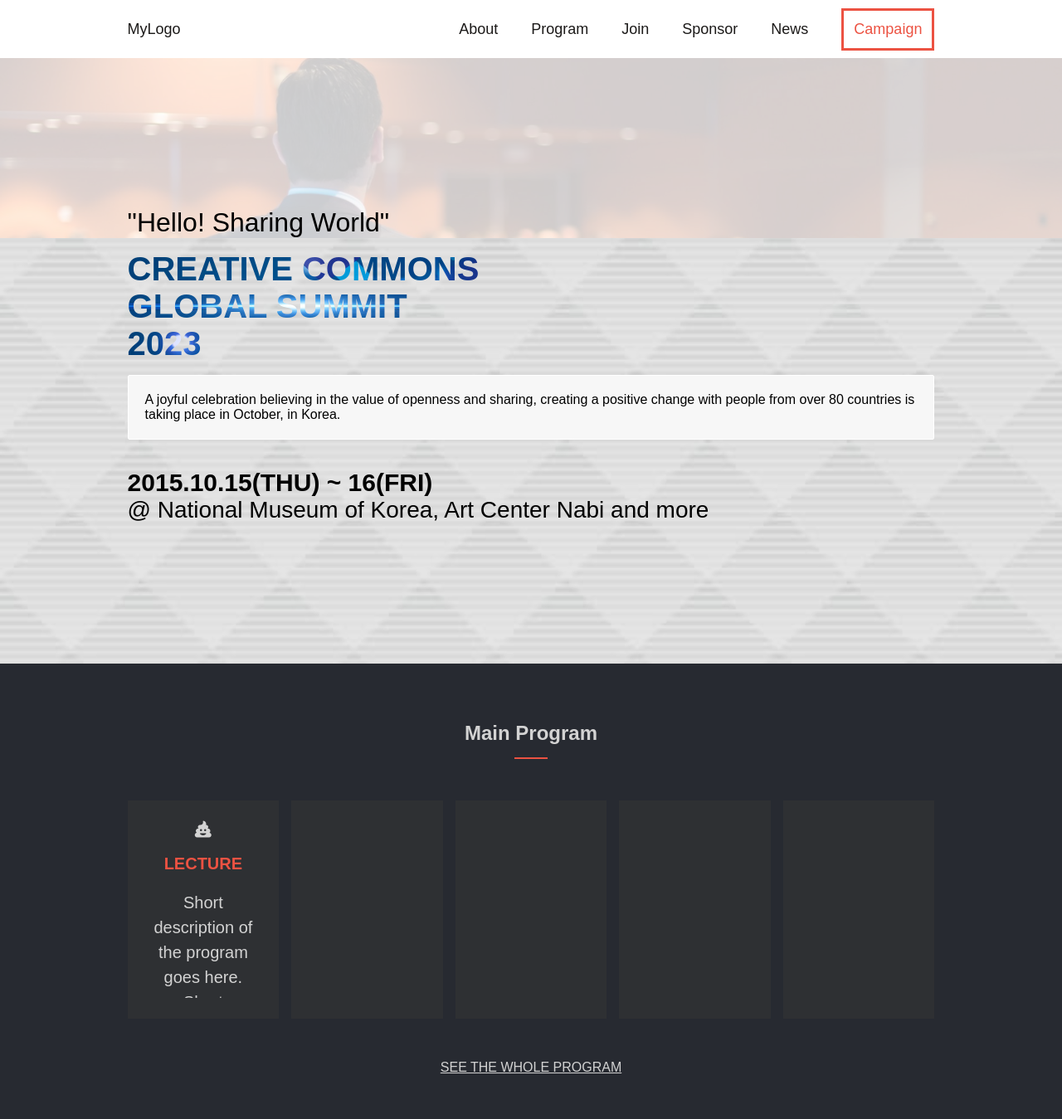
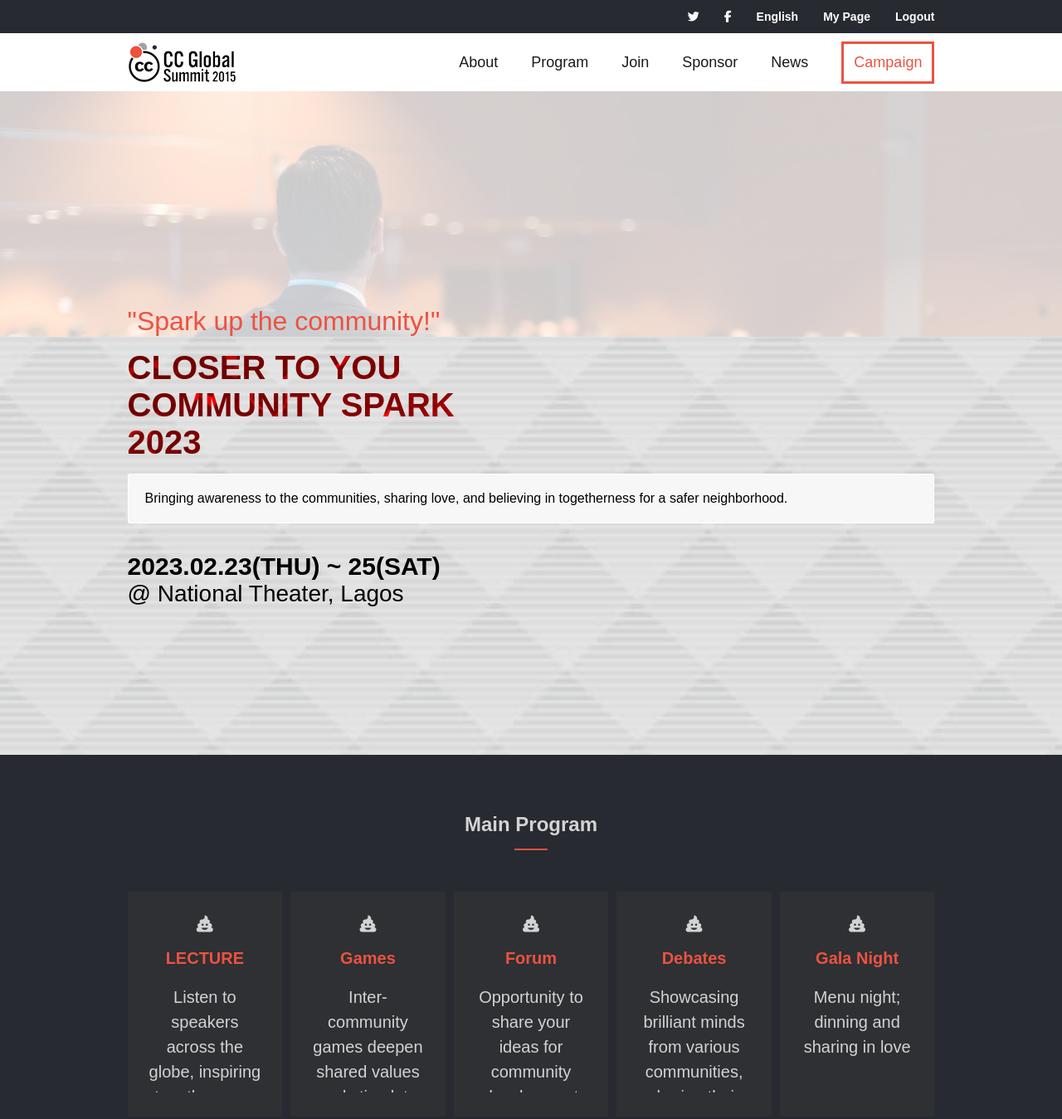
Before and after one commit to adamilare/Capstone-1, a website: page index.html in a window 1280 px wide. Shown: the top 1349 px of the page at 83% size. Drawn offline with Linux system fonts and the light colour scheme.

Commit message:
Basic setup update

```diff
--- a/css/index.css
+++ b/css/index.css
@@ -49,13 +49,13 @@
 }
 
 nav,
-footer,
+#about-intro,
 #programs,
 #speakers,
 #partners #intro .greeting,
-#about-intro,
 #program-logo,
-#past-event {
+#past-event,
+footer {
   padding-left: var(--m-lr-padding);
   padding-right: var(--m-lr-padding);
 }
@@ -77,6 +77,20 @@
   background-color: transparent;
 
   /* background-color: #fff; */
+}
+
+a {
+  font-style: normal;
+  text-decoration: none;
+}
+
+nav a {
+  text-decoration: none;
+  font-family: var(--font-latio);
+  display: flex;
+  align-items: center;
+  text-align: center;
+  color: inherit;
 }
 
 nav a:hover,
@@ -109,20 +123,6 @@
   display: flex;
   flex-direction: column;
   gap: 30px;
-}
-
-a {
-  font-style: normal;
-  text-decoration: none;
-}
-
-nav a {
-  text-decoration: none;
-  font-family: var(--font-latio);
-  display: flex;
-  align-items: center;
-  text-align: center;
-  color: inherit;
 }
 
 .campaign {
@@ -171,7 +171,8 @@
 
 #about-intro {
   min-height: calc(100vh - var(--nav-h-m));
-  margin-top: var(--nav-h-m);
+
+  /* margin-top: var(--nav-h-m); */
   padding: 70px var(--m-lr-padding);
   flex-direction: column;
   align-items: center;
@@ -187,7 +188,7 @@
 }
 
 #intro h1 {
-  background: url(/images/bk.jpg) 0 0 / cover no-repeat;
+  background: url(/images/mask-h1.jpg) 0 0 / cover no-repeat;
   -webkit-background-clip: text;
   -webkit-text-fill-color: transparent;
 }
@@ -204,6 +205,7 @@
   font-size: 32px;
   display: flex;
   align-items: flex-end;
+  color: var(--color-1);
   padding: 0 var(--m-lr-padding);
   padding-top: 80px;
   background-color: var(--color-4);
@@ -246,6 +248,10 @@
   align-items: center;
 }
 
+footer img {
+  max-width: 100%;
+}
+
 #programs,
 #partners {
   background-color: #272a31;
@@ -272,9 +278,7 @@
 
 #programs-list {
   flex-direction: column;
-
-  /* margin-top: 50px; */
-  gap: 15px;
+  gap: 10px;
 }
 
 .prog-item {
@@ -285,6 +289,11 @@
   background: color(var(var(--color-3)), opacity(0.8));
   background-color: rgba(55, 55, 55, 0.5);
   font-size: 20px;
+  border: 4px solid transparent;
+}
+
+.prog-item:hover {
+  border-color: var(--color-f);
 }
 
 .prog-item > div {
@@ -302,10 +311,14 @@
   font-size: 20px;
 }
 
-#programs a {
+#programs button {
+  width: 80%;
+  height: 100px;
   margin-top: 50px;
-  text-decoration: underline;
-  color: inherit;
+  font-size: 22px;
+  color: var(--color-f);
+  background-color: var(--color-1);
+  border: 1px solid var(--color-1);
 }
 
 #speakers-list {
@@ -342,15 +355,27 @@
   height: 180px;
   width: 180px;
   scale: 1;
-  /* border: 1px solid black; */
   border-radius: 4px;
   overflow: hidden;
 }
 
+.square-cap {
+  position: absolute;
+  display: inline-block;
+  width: 50%;
+  height: 50%;
+  background-image: url(/images/square.jpg);
+  background-size: 200%;
+}
+
 .speaker-img img {
+  position: relative;
+  top: 0;
   width: 100%;
   height: 100%;
   object-fit: cover;
+  margin-left: 20px;
+  margin-top: 20px;
 }
 
 .speaker-name {
@@ -371,6 +396,21 @@
 .speaker-item .dashed {
   width: 50px;
   border-bottom: 1px solid;
+}
+
+#speakers button {
+  width: 100%;
+  padding: 15px;
+  margin-top: 50px;
+  font-size: 20px;
+  color: var(--color-3);
+  cursor: pointer;
+  background-color: transparent;
+  border: 2px solid var(--color-2);
+}
+
+#speakers button i {
+  color: var(--color-1);
 }
 
 #partners-list {
@@ -405,6 +445,12 @@
   justify-content: center;
 }
 
+.past-event-item img {
+  overflow: hidden;
+  width: 100%;
+  height: 100%;
+}
+
 #program-logo-p img {
   height: 90%;
   width: 90%;
@@ -426,14 +472,8 @@
   height: 200px;
 }
 
-footer img {
-  max-width: 100%;
-}
-
-.past-event-item img {
-  overflow: hidden;
-  width: 100%;
-  height: 100%;
+#nav-mobile img {
+  width: 150px;
 }
 
 #partners img {
@@ -506,6 +546,7 @@
     display: flex;
   }
 
+  #top-div,
   nav,
   footer,
   #programs,
@@ -522,6 +563,34 @@
     margin-right: var(--d-lr-padding);
   }
 
+  #top-div {
+    display: flex;
+    height: 40px;
+    background-color: var(--color-3);
+    align-items: center;
+    justify-content: flex-end;
+    gap: 30px;
+    font-size: 14px;
+    font-weight: 600;
+    color: var(--color-f);
+  }
+
+  nav {
+    position: sticky;
+    background-color: var(--color-f);
+  }
+
+  nav img {
+    height: 50%;
+  }
+
+  .prog-item p {
+    text-align: center;
+    overflow: hidden;
+    line-height: 30px;
+    height: 130px;
+  }
+
   #intro p,
   #about-intro p {
     margin-left: var(--d-lr-padding);
@@ -530,10 +599,6 @@
     background-color: #f7f7f7;
     border: 1px solid var(--color-f);
     border-radius: 2px;
-  }
-
-  nav {
-    background-color: #fff;
   }
 
   .menu-left {
@@ -566,6 +631,11 @@
     padding-top: 80px;
   }
 
+  footer img,
+  footer div {
+    flex: 1;
+  }
+
   #programs-list {
     flex-direction: row;
   }
@@ -583,11 +653,12 @@
     gap: 20px;
   }
 
-  .prog-item p {
-    text-align: center;
-    overflow: hidden;
-    line-height: 30px;
-    height: 130px;
+  #programs a {
+    /* display: block; */
+    margin-top: 50px;
+    text-decoration: underline;
+    color: inherit;
+    justify-content: center;
   }
 
   #speakers-list {
@@ -608,6 +679,10 @@
     flex: 1;
   }
 
+  footer img {
+    max-width: 250px;
+  }
+
   #partners-list img {
     height: 60px;
     gap: 50px;
@@ -621,18 +696,13 @@
 
   footer {
     flex-direction: row;
-    gap: 20px;
+    gap: 50px;
     align-items: center;
   }
 
   #footer-details {
     gap: 20px;
     align-items: flex-start;
-  }
-
-  footer img,
-  footer div {
-    flex: 1;
   }
 }
 
--- a/index.html
+++ b/index.html
@@ -16,10 +16,17 @@
     ></script>
   </head>
   <body>
+    <div id="top-div" class="desktop">
+        <span class="fa fa-twitter"></span>
+        <span class="fa fa-facebook"></span>
+        <span>English</span>
+        <span>My Page</span>
+        <span>Logout</span>
+    </div>
     <nav id="topbar" class="d-flex">
       <a href="#" class="mobile fa fa-bars" id="mobile-menu-icon"> </a>
       <div class="desktop">
-          <div class="menu-left"><a href="index.html">MyLogo</a></div>
+          <div class="menu-left"><a href="index.html"><img src="/images/logo-c.png" alt=""></a></div>
         <div class="menu-right">
           <ul>
             <li><a href="about.html" class="nav-item">About</a></li>
@@ -35,7 +42,7 @@
     <main>
       <section id="nav-wrapper" hidden  >
         <div class="d-flex mobile" id="nav-mobile">
-          <div class="menu-left"><a href="index.html">MyLogo</a></div>
+          <div class="menu-left"><a href="index.html"><img src="/images/logo-c.png" alt="" /></a></div>
         <div class="menu-right">
           <ul>
             <li><a href="about.html" class="nav-item">About</a></li>
@@ -48,20 +55,18 @@
         </div></div>
       </section>
       <section id="intro" class="d-flex">
-        <span class="greeting">"Hello! Sharing World"</span>
+        <span class="greeting">"Spark up the community!"</span>
         <h1 class="mlr-main">
-          CREATIVE COMMONS <br />
-          GLOBAL SUMMIT<br />2023
+          Closer to you<br />
+          Community Spark<br />2023
         </h1>
         <p class="tagline mlr-main">
-          A joyful celebration believing in the value of openness and sharing,
-          creating a positive change with people from over 80 countries is
-          taking place in October, in Korea.
+          Bringing awareness to the communities, sharing love, and believing in togetherness for a safer neighborhood.
         </p>
         <div id="intro-contact">
-            <span class="f-bigger bold mlr-main">2015.10.15(THU) ~ 16(FRI)</span>
+            <span class="f-bigger bold mlr-main">2023.02.23(THU) ~ 25(SAT)</span>
         <span class="f-big mlr-main"
-          >@ National Museum of Korea, Art Center Nabi and more</span
+          >@ National Theater, Lagos</span
         >
         </div>
 
@@ -77,14 +82,39 @@
                 <i class="fa-solid fa-poo"></i>
                 <span>LECTURE</span>
             </div>
-            <p>Short description of the program goes here. Short description of the program goes here. Short description of the program goes here. Short description of the program goes here. Short description of the program goes here</p>
+            <p>Listen to speakers across the globe, inspiring togetherness.</p>
           </div>
-          <div class="prog-item"></div>
-          <div class="prog-item"></div>
-          <div class="prog-item"></div>
-          <div class="prog-item"></div>
+          <div class="prog-item">
+            <div class="d-flex">
+                <i class="fa-solid fa-poo"></i>
+                <span>Games</span>
+            </div>
+            <p>Inter-community games deepen shared values and stimulate inter-dependences essential for neighborhood.</p>
+          </div>
+          <div class="prog-item">
+            <div class="d-flex">
+                <i class="fa-solid fa-poo"></i>
+                <span>Forum</span>
+            </div>
+            <p>Opportunity to share your ideas for community development with experts and sponsors.</p>
+          </div>
+          <div class="prog-item">
+            <div class="d-flex">
+                <i class="fa-solid fa-poo"></i>
+                <span>Debates</span>
+            </div>
+            <p>Showcasing brilliant minds from various communities, sharing their perspective on progressive community.</p>
+          </div>
+          <div class="prog-item">
+            <div class="d-flex">
+                <i class="fa-solid fa-poo"></i>
+                <span>Gala Night</span>
+            </div>
+            <p>Menu night; dinning and sharing in love</p>
+          </div>
         </div>
-        <a href="">SEE THE WHOLE PROGRAM</a>
+        <a class="desktop" href="">SEE THE WHOLE PROGRAM</a>
+        <button class="mobile">Join Community Spark 2023</button>
       </section>
       <section id="speakers">
         <hgroup>
@@ -93,9 +123,10 @@
         </hgroup>
         <div id="speakers-list">
           <div class="speaker-item">
-            <span class="speaker-img">
+            <div class="speaker-img">
+                <span class="square-cap"></span>
                 <img src="/images/conference.jpg"></img>
-            </span>
+            </div>
             <div class="speaker-info">
               <span class="speaker-name">Yuna Kim</span>
               <span class="speaker-title">Preffesor of Languages at the university of Lagos</span>
@@ -149,6 +180,7 @@
             </div>
           </div>
         </div>
+            <button class="mobile">More <i class="fa-solid fa-chevron-down"></i></button>
       </section>
       <section id="partners">
         <hgroup>
--- a/js/index.js
+++ b/js/index.js
@@ -1,14 +1,14 @@
 function mobileMenuClicked() {
-  let menu = document.getElementById("mobile-menu-icon");
-  menu.classList.toggle("fa-bars");
-  menu.classList.toggle("fa-cancel");
-  document.getElementById("nav-wrapper").toggleAttribute("hidden");
+  const menu = document.getElementById('mobile-menu-icon');
+  menu.classList.toggle('fa-bars');
+  menu.classList.toggle('fa-cancel');
+  document.getElementById('nav-wrapper').toggleAttribute('hidden');
 }
 
 document
-  .querySelector("#mobile-menu-icon")
-  .addEventListener("click", mobileMenuClicked);
+  .querySelector('#mobile-menu-icon')
+  .addEventListener('click', mobileMenuClicked);
 
-document.querySelectorAll("#mobile-menu-items li").forEach((item) => {
-  item.addEventListener("click", mobileMenuClicked);
+document.querySelectorAll('#mobile-menu-items li').forEach((item) => {
+  item.addEventListener('click', mobileMenuClicked);
 });
```
Also changed, not shown: about.html (+14 -3 lines), images/logo-c.png (added), images/logo.png, images/logo1.png (added), images/logo_w.png (added), images/mask-h1.jpg (added), images/square.jpg (added), 1 other file.
